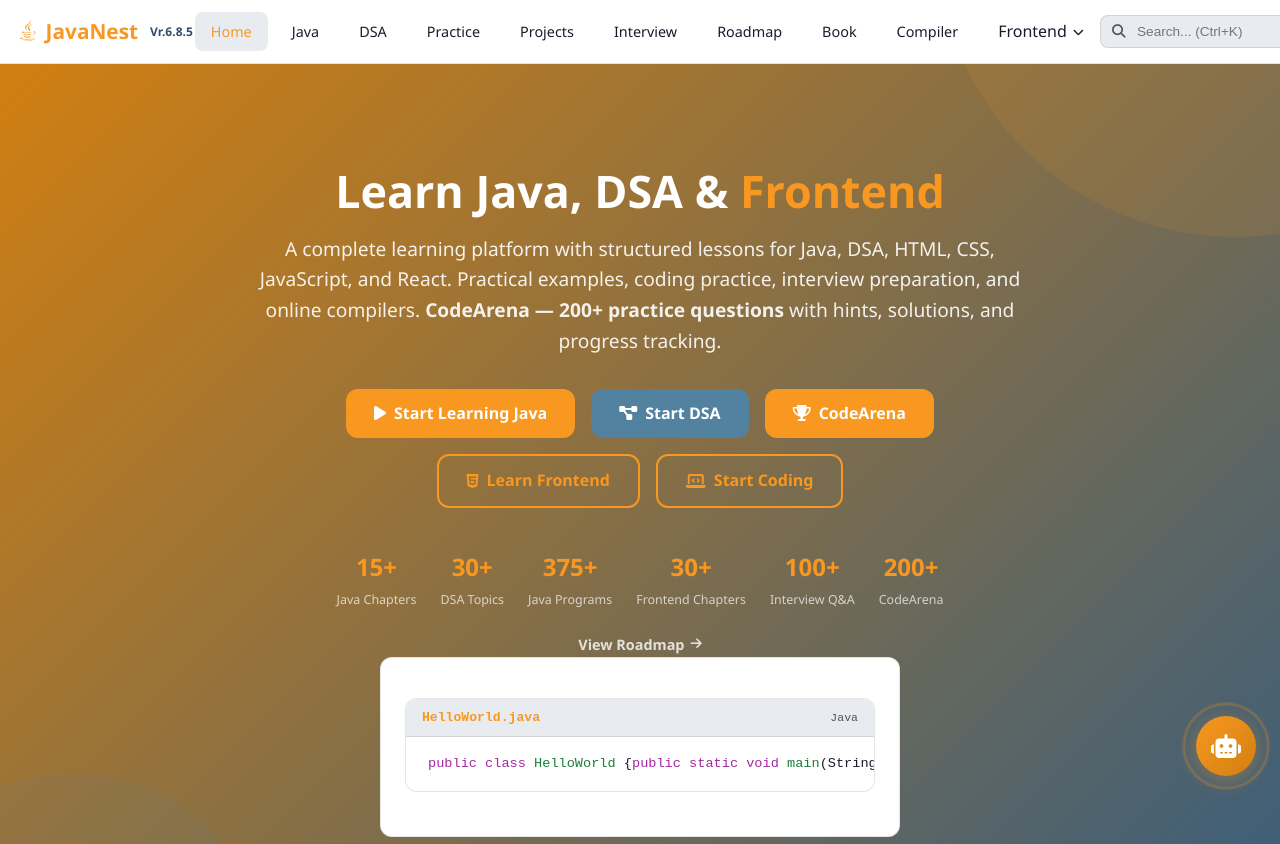
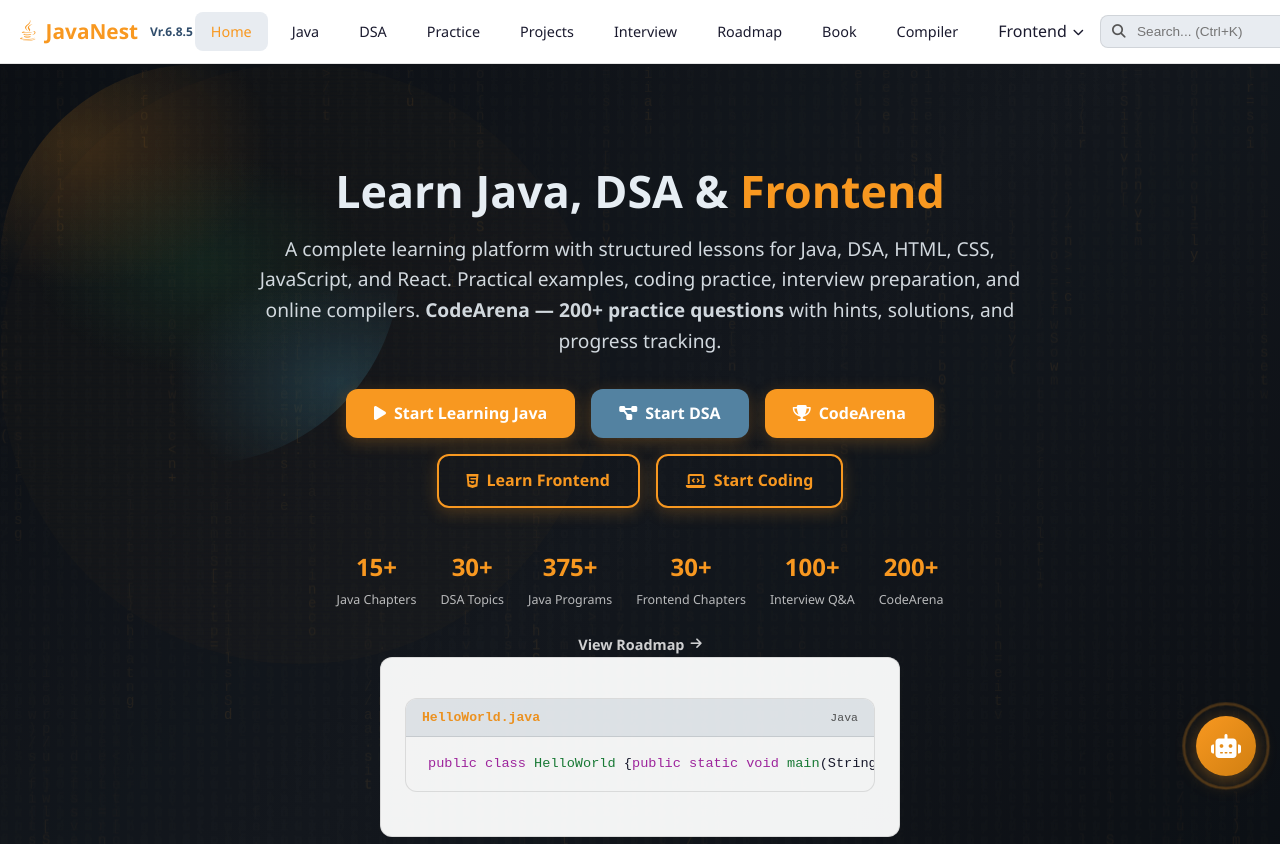
Before and after one commit to abhinavmaurya12/javapath-react, a React (Vite) app: page / in a window 1280 px wide. Shown: the top 844 px of the page. Built offline with nearby package versions, Linux system fonts and the light colour scheme.

Commit message:
style: animated code-rain hero background on homepage

```diff
--- a/src/assets/css/style.css
+++ b/src/assets/css/style.css
@@ -633,6 +633,30 @@ code{background:var(--code-bg);padding:2px 6px;border-radius:4px;font-size:.85re
 .hero-stat .stat-num{display:block;font-size:1.5rem;font-weight:700;color:var(--primary)}
 .hero-stat .stat-label{font-size:.78rem;color:rgba(255,255,255,.7)}
 
+/* === Hero Code-Rain Background === */
+.hero{position:relative;overflow:hidden;background:linear-gradient(135deg,#0d1117 0%,#161b22 50%,#0d1117 100%);color:#e6edf3}
+.hero::before{content:'';position:absolute;inset:0;z-index:0;pointer-events:none;opacity:.18;
+  background-image:
+    repeating-linear-gradient(0deg,transparent 0 2px,rgba(248,152,32,.06) 2px 4px);
+  animation:heroGrid 6s linear infinite}
+.hero::after{content:'';position:absolute;inset:0;z-index:0;pointer-events:none;
+  background:
+    radial-gradient(ellipse 80% 60% at 20% 20%,rgba(248,152,32,.18),transparent 60%),
+    radial-gradient(ellipse 70% 50% at 85% 80%,rgba(97,218,255,.16),transparent 60%),
+    radial-gradient(ellipse 60% 40% at 50% 50%,rgba(39,174,96,.10),transparent 70%)}
+@keyframes heroGrid{0%{background-position:0 0}100%{background-position:0 4px}}
+.hero-code-rain{position:absolute;inset:0;z-index:0;pointer-events:none;overflow:hidden;opacity:.16}
+.hero-code-rain canvas{position:absolute;inset:0;width:100%;height:100%}
+.hero-content{position:relative;z-index:1}
+.hero-content h1,.hero-content p,.hero-link a{color:#e6edf3}
+.hero-content h1 span{color:var(--primary)}
+.hero-btns .btn{box-shadow:0 4px 16px rgba(248,152,32,.25)}
+.hero-code{position:relative;z-index:1;opacity:.95}
+@media(max-width:768px){
+  .hero::after,.hero::before{opacity:.10}
+  .hero-code{display:none}
+}
+
 /* === Countdown === */
 .cycle-countdown{margin-top:32px;text-align:center}
 .countdown-label{display:block;font-size:.85rem;color:rgba(255,255,255,.6);margin-bottom:12px;text-transform:uppercase;letter-spacing:1px}
--- a/src/pages/HomePage.jsx
+++ b/src/pages/HomePage.jsx
@@ -75,9 +75,51 @@ export default function HomePage() {
     return () => { delete window.__nav }
   }, [navigate])
 
+  // Code-rain animation for the hero background
+  useEffect(() => {
+    const canvas = document.getElementById('hero-code-rain')
+    if (!canvas) return
+    const ctx = canvas.getContext('2d')
+    let raf
+    const chars = '01{}()[];<>+-*/=classpublicstaticvoidnewreturnifelseforwhileStringint[]System.out.println//'
+    const fontSize = 14
+    let columns, drops
+
+    function resize() {
+      canvas.width = canvas.offsetWidth
+      canvas.height = canvas.offsetHeight
+      columns = Math.floor(canvas.width / fontSize)
+      drops = new Array(columns).fill(0).map(() => Math.floor(Math.random() * -20))
+    }
+    resize()
+    window.addEventListener('resize', resize)
+
+    function draw() {
+      ctx.fillStyle = 'rgba(13,17,23,0.08)'
+      ctx.fillRect(0, 0, canvas.width, canvas.height)
+      ctx.font = fontSize + "px 'Courier New', monospace"
+      for (let i = 0; i < columns; i++) {
+        const ch = chars[Math.floor(Math.random() * chars.length)]
+        const x = i * fontSize
+        const y = drops[i] * fontSize
+        ctx.fillStyle = 'rgba(248,152,32,' + (0.15 + Math.random() * 0.35) + ')'
+        ctx.fillText(ch, x, y)
+        if (y > canvas.height && Math.random() > 0.975) drops[i] = 0
+        drops[i]++
+      }
+      raf = requestAnimationFrame(draw)
+    }
+    draw()
+    return () => {
+      cancelAnimationFrame(raf)
+      window.removeEventListener('resize', resize)
+    }
+  }, [])
+
   return (
     <div id="page-home">
       <section className="hero">
+        <div className="hero-code-rain"><canvas id="hero-code-rain"></canvas></div>
         <div className="hero-content">
           <h1>Learn Java, DSA & <span>Frontend</span></h1>
           <p>A complete learning platform with structured lessons for Java, DSA, HTML, CSS, JavaScript, and React. Practical examples, coding practice, interview preparation, and online compilers. <strong>CodeArena — 200+ practice questions</strong> with hints, solutions, and progress tracking.</p>
```
Also changed, not shown: 1 other file (tests, documents, lock files or other folders).
